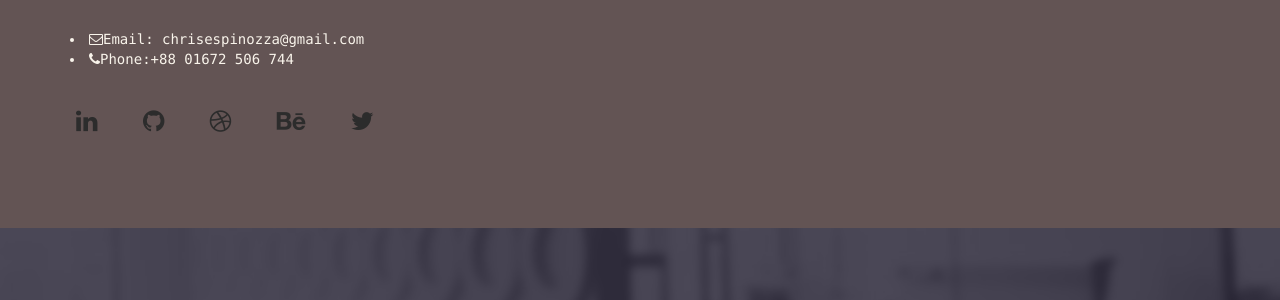
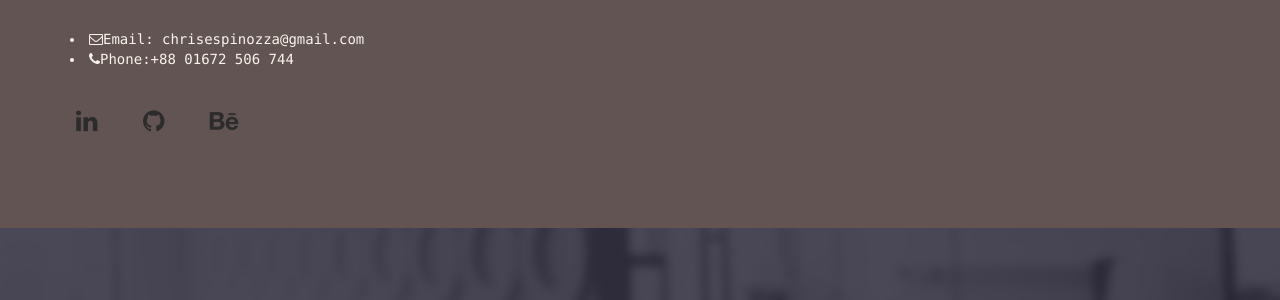
Before and after one commit to Kingslayyerr/Kingslayyerr.github.io, a Jekyll site: the page built from contact.html, in a window 1280 px wide. Shown: the part 761-1061 px from the top of the page. Built offline with Jekyll 4.4.1, drawn with Linux system fonts in a browser that asks for light colours; nearby versions of some CDN libraries; some web fonts are replaced.

Commit message:
new social icons

```diff
--- a/contact.html
+++ b/contact.html
@@ -71,15 +71,13 @@ permalink: /contact/
             <li>
               <a href="https://github.com/kingslayyerr"><i class="fa fa-github"></i></a>
             </li>
-            <li>
+<!--             <li>
               <a href="http://www.themefisher.com"><i class="fa fa-dribbble"></i></a>
-            </li>
+            </li> -->
             <li>
               <a href="http://www.themefisher.com"><i class="fa fa-behance"></i></a>
             </li>
-            <li>
-              <a href="http://www.themefisher.com"><i class="fa fa-twitter"></i></a>
-            </li>
+
           </ul>
         </div>
       </div>
```
